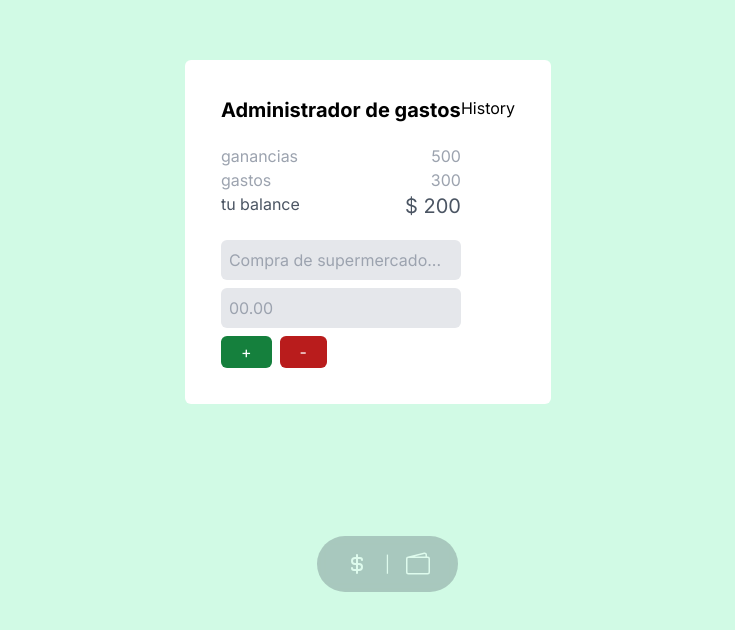
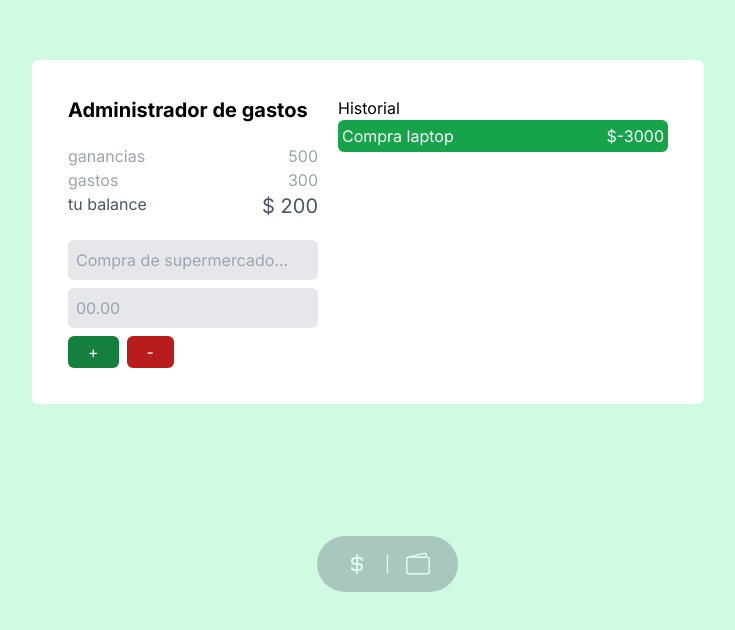
Before and after one commit to ElDev1/currency-app, a Next.js app: page /dashboard in a window 1280 px wide. Shown: the part 168-798 px from the top of the page, without its empty margins (272-1007 px from the left). Built offline with nearby package versions, Linux system fonts and the light colour scheme.

Commit message:
create historyCard component

```diff
--- a/src/app/dashboard/page.tsx
+++ b/src/app/dashboard/page.tsx
@@ -1,12 +1,17 @@
+'use client'
+
 import { ExpenseTracker } from "@/components/ExpenseTracker"
+import HistoryCard from "@/components/HistoryCard"
+import { useState } from "react"
 
-export default function page() {
-
+export default function Page() {
+  const [listOfExpenses, setListOfExpenses] = useState([])
   return (
-    <section className="bg-white p-9 rounded-md flex">
+    <section className="bg-white p-9 rounded-md flex gap-5 max-w-2xl w-full">
       <ExpenseTracker />
-      <div>
-        <h1>History</h1>
+      <div className="max-w-5xl w-full">
+        <h1>Historial</h1>
+        <HistoryCard/>
       </div>
     </section>
   )
--- a/src/components/ExpenseTracker.tsx
+++ b/src/components/ExpenseTracker.tsx
@@ -1,7 +1,12 @@
+import { useState } from "react"
 
 export const ExpenseTracker = () => {
+  const [balance, setBalance] = useState({
+        earnings: 0,
+        expenses: 0
+  })
   return (
-    <div className="max-w-[240px]">
+    <div className="max-w-[250px] w-full">
         <h1 className="text-xl font-bold mb-5">Administrador de gastos</h1>
         <div className="flex w-full text-gray-400 justify-between">
             <p className="">ganancias</p>
@@ -16,8 +21,8 @@ export const ExpenseTracker = () => {
             <p className="text-xl">$ 200</p>
         </div>
         <div className="flex flex-col gap-2 mt-5">
-            <input type="text" className="bg-gray-200 rounded-md w-full max-w-[250px] p-2 outline-none" placeholder="Compra de supermercado..." />
-            <input type="text" className="bg-gray-200 rounded-md w-full max-w-[250px] p-2 outline-none" placeholder="00.00"/>
+            <input type="text" required className="bg-gray-200 rounded-md w-full max-w-[250px] p-2 outline-none" placeholder="Compra de supermercado..." />
+            <input type="text" required className="bg-gray-200 rounded-md w-full max-w-[250px] p-2 outline-none" placeholder="00.00"/>
             <div className="flex gap-2">
                 <button className="px-5 py-1 bg-green-700 rounded-md hover:bg-green-500 text-white">+</button>
                 <button className="px-5 py-1 bg-red-700 rounded-md hover:bg-red-500 text-white">-</button>
--- /dev/null
+++ b/src/components/HistoryCard.tsx
@@ -0,0 +1,8 @@
+export default function HistoryCard() {
+  return (
+    <div className="flex justify-between bg-green-600 text-white p-1 rounded-md h-auto">
+        <p>Compra laptop</p>
+        <p>$-3000</p>
+    </div>
+  )
+}
```
